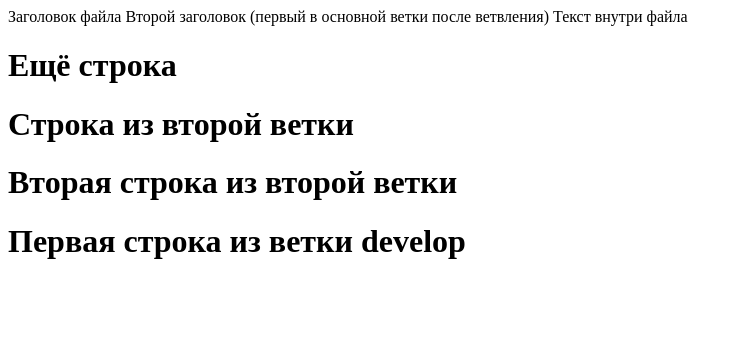
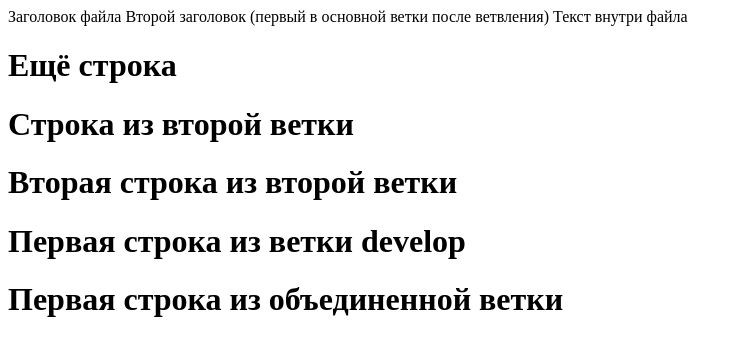
Before and after one commit to unstabled303/first, a plain HTML site: page index.html in a window 1280 px wide. Shown: the whole page, without its empty margins (0-743 px from the left). Drawn offline with Linux system fonts and the light colour scheme.

Commit message:
Commit in GENERAL

```diff
--- a/index.html
+++ b/index.html
@@ -13,5 +13,6 @@
     <h1>Строка из второй ветки</h1>
     <h1>Вторая строка из второй ветки</h1>
     <h1>Первая строка из ветки develop</h1>
+    <h1>Первая строка из объединенной ветки</h1>
 </body>
 </html>
```
